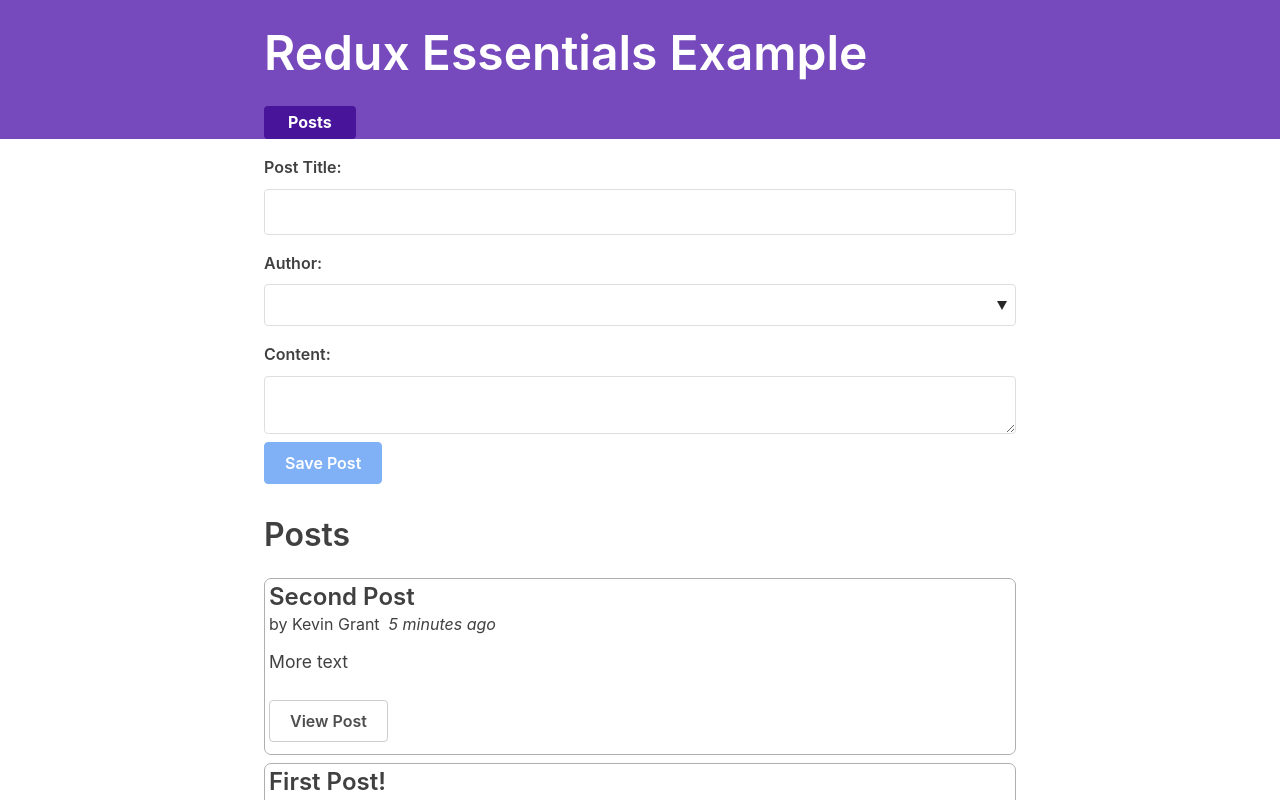
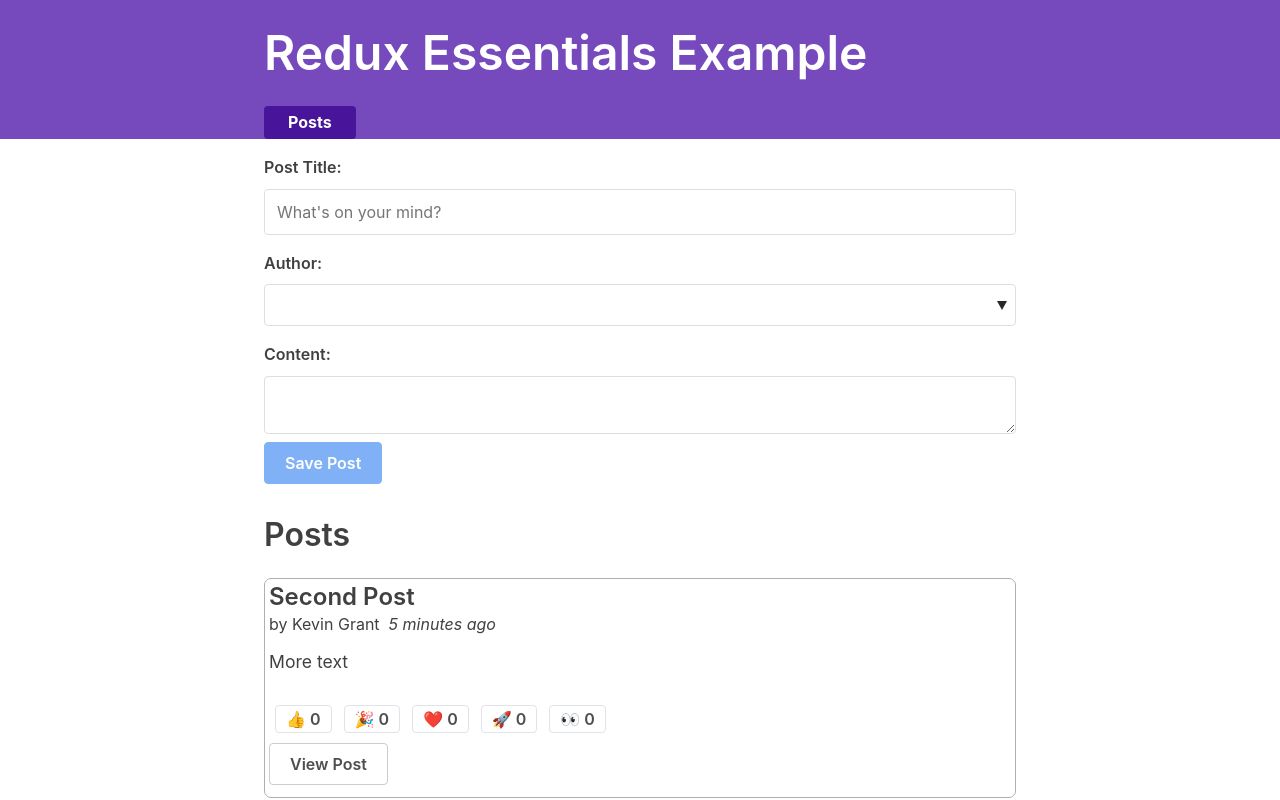
Before and after one commit to takubii/redux-essentials-example-app, a React (Create React App) app: page / in a window 1280 px wide. Shown: the top 800 px of the page. Built offline with nearby package versions, Linux system fonts and the light colour scheme; what @mswjs/data, mock-socket, txtgen would draw is missing.

Commit message:
[add]リアクションボタン追加

```diff
--- a/src/features/posts/AddPostForm.js
+++ b/src/features/posts/AddPostForm.js
@@ -40,11 +40,12 @@
           type="text"
           id="postTitle"
           name="postTitle"
+          placeholder="What's on your mind?"
           value={title}
           onChange={onTitleChanged}
         />
         <label htmlFor="postAuthor">Author:</label>
-        <select id='postAuthor' value={userId} onChange={onAuthorChanged}>
+        <select id="postAuthor" value={userId} onChange={onAuthorChanged}>
           <option value=""></option>
           {usersOptions}
         </select>
--- a/src/features/posts/PostsList.js
+++ b/src/features/posts/PostsList.js
@@ -3,6 +3,7 @@
 import { Link } from 'react-router-dom'
 
 import { PostAuthor } from './PostAuthor'
+import { ReactionButtons } from './ReactionButtons'
 import { TimeAgo } from './TimeAgo'
 
 export const PostsList = () => {
@@ -20,6 +21,7 @@
         <TimeAgo timestamp={post.date} />
       </div>
       <p className="post-content">{post.content.substring(0, 100)}</p>
+      <ReactionButtons post={post} />
       <Link to={`/posts/${post.id}`} className="button muted-button">
         View Post
       </Link>
--- /dev/null
+++ b/src/features/posts/ReactionButtons.js
@@ -0,0 +1,33 @@
+import React from 'react'
+import { useDispatch } from 'react-redux'
+
+import { reactionAdded } from './postsSlice'
+
+const reactionEmoji = {
+  thumbsUp: '👍',
+  hooray: '🎉',
+  heart: '❤️',
+  rocket: '🚀',
+  eyes: '👀',
+}
+
+export const ReactionButtons = ({ post }) => {
+  const dispatch = useDispatch()
+
+  const reactionButtons = Object.entries(reactionEmoji).map(([name, emoji]) => {
+    return (
+      <button
+        key={name}
+        type="button"
+        className="muted-button reaction-button"
+        onClick={() =>
+          dispatch(reactionAdded({ postId: post.id, reaction: name }))
+        }
+      >
+        {emoji} {post.reactions[name]}
+      </button>
+    )
+  })
+
+  return <div>{reactionButtons}</div>
+}
--- a/src/features/posts/SinglePostPage.js
+++ b/src/features/posts/SinglePostPage.js
@@ -3,6 +3,7 @@
 import { Link } from 'react-router-dom'
 
 import { PostAuthor } from './PostAuthor'
+import { ReactionButtons } from './ReactionButtons'
 import { TimeAgo } from './TimeAgo'
 
 export const SinglePostPage = ({ match }) => {
@@ -29,6 +30,7 @@
           <TimeAgo timestamp={post.date} />
         </div>
         <p className="post-content">{post.content}</p>
+        <ReactionButtons post={post} />
         <Link to={`/editPost/${post.id}`} className="button">
           Edit Post
         </Link>
--- a/src/features/posts/postsSlice.js
+++ b/src/features/posts/postsSlice.js
@@ -8,6 +8,13 @@
     content: 'Hello!',
     date: sub(new Date(), { minutes: 10 }).toISOString(),
     user: '0',
+    reactions: {
+      thumbsUp: 0,
+      hooray: 0,
+      heart: 0,
+      rocket: 0,
+      eyes: 0,
+    },
   },
   {
     id: '2',
@@ -15,6 +22,13 @@
     content: 'More text',
     date: sub(new Date(), { minutes: 5 }).toISOString(),
     user: '1',
+    reactions: {
+      thumbsUp: 0,
+      hooray: 0,
+      heart: 0,
+      rocket: 0,
+      eyes: 0,
+    },
   },
 ]
 
@@ -34,6 +48,13 @@
             title,
             content,
             user: userId,
+            reactions: {
+              thumbsUp: 0,
+              hooray: 0,
+              heart: 0,
+              rocket: 0,
+              eyes: 0,
+            },
           },
         }
       },
@@ -47,9 +68,17 @@
         existingPost.content = content
       }
     },
+    reactionAdded(state, action) {
+      const { postId, reaction } = action.payload
+      const existingPost = state.find((post) => post.id === postId)
+
+      if (existingPost) {
+        existingPost.reactions[reaction]++
+      }
+    },
   },
 })
 
-export const { postAdded, postUpdated } = postsSlice.actions
+export const { postAdded, postUpdated, reactionAdded } = postsSlice.actions
 
 export default postsSlice.reducer
```
